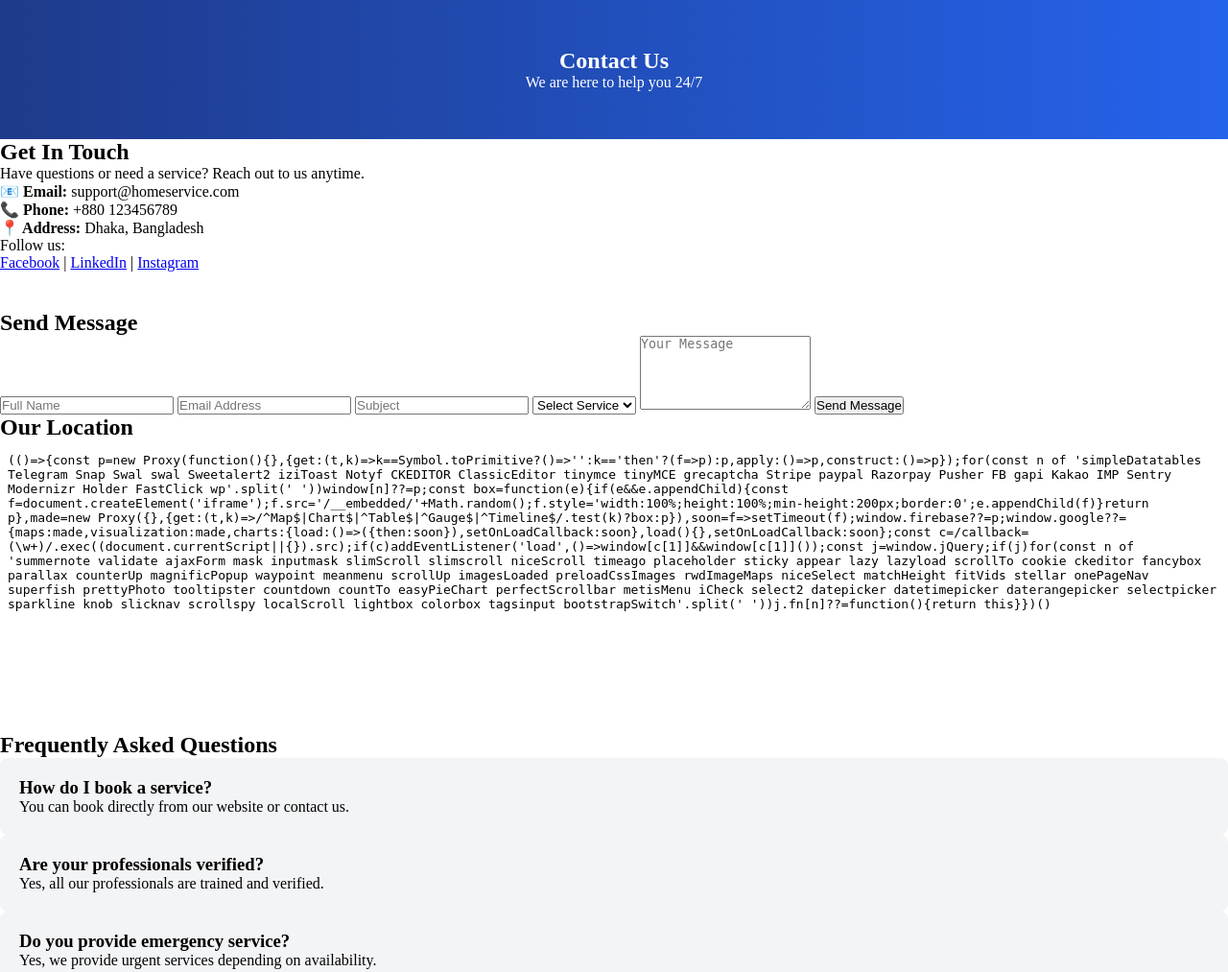
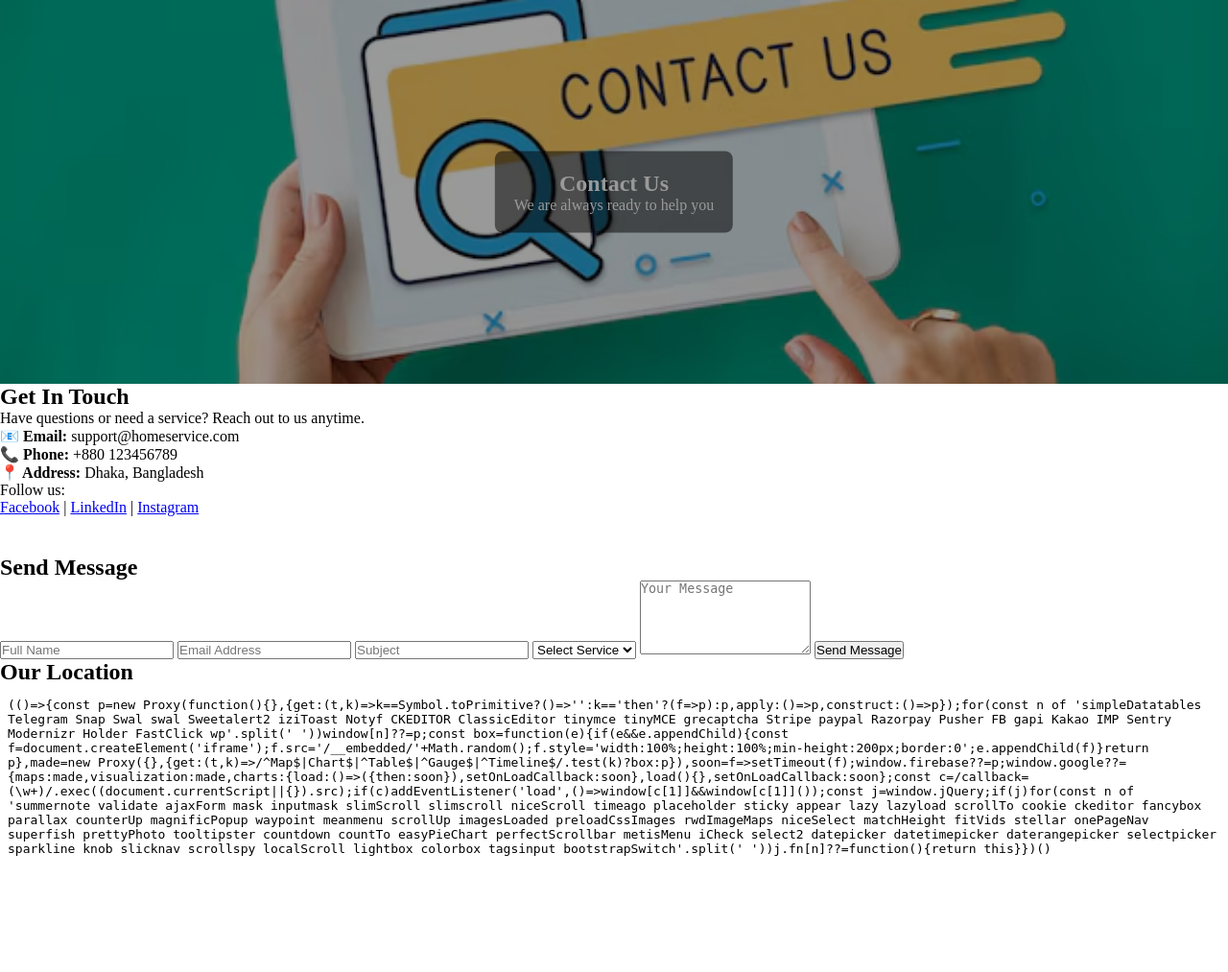
Before and after one commit to AhsanulHoqueRomman/Django-learning, a Django app: page /contact/ in a window 1280 px wide. Shown: the part 67-1080 px from the top of the page at 96% size. Run offline with Django 5.2, Linux system fonts and the light colour scheme; some libraries are stand-ins or nearby versions.

Commit message:
adding css img js

```diff
--- a/django_core/static/css/style.css
+++ b/django_core/static/css/style.css
@@ -72,4 +72,54 @@ footer {
   color: white;
 }
 
+.hero-img {
+    width: 100%;
+    height: 300px;
+    object-fit: cover;
+    margin-bottom: 20px;
+}
+
+.card img {
+    width: 100%;
+    height: 180px;
+    object-fit: cover;
+    border-radius: 8px;
+}
+
+.banner {
+    position: relative;
+    width: 100%;
+    height: 400px;
+    overflow: hidden;
+}
+
+.banner img {
+    width: 100%;
+    height: 100%;
+    object-fit: cover;
+}
+
+/* TEXT ON IMAGE */
+.banner-text {
+    position: absolute;
+    top: 50%;
+    left: 50%;
+    transform: translate(-50%, -50%);
+
+    color: white;
+    text-align: center;
+    background: rgba(0,0,0,0.5);
+    padding: 20px;
+    border-radius: 8px;
+}
+
+.banner::after {
+    content: "";
+    position: absolute;
+    top: 0;
+    left: 0;
+    width: 100%;
+    height: 100%;
+    background: rgba(0,0,0,0.4);
+}
 /*# sourceMappingURL=style.css.map */
--- a/django_core/templates/contact.html
+++ b/django_core/templates/contact.html
@@ -20,9 +20,13 @@
 </header>
 
 <!-- HERO -->
-<section class="hero small-hero">
-    <h2>Contact Us</h2>
-    <p>We are here to help you 24/7</p>
+<section class="banner">
+    <img src="/static/img/contact.jpg">
+
+    <div class="banner-text">
+        <h2>Contact Us</h2>
+        <p>We are always ready to help you</p>
+    </div>
 </section>
 
 <!-- CONTACT INFO + FORM -->
@@ -30,6 +34,8 @@
 
     <!-- LEFT SIDE INFO -->
     <div class="contact-info">
+
+
         <h2>Get In Touch</h2>
         <p>Have questions or need a service? Reach out to us anytime.</p>
 
@@ -109,7 +115,7 @@
     <p>© 2026 HomeService</p>
 </footer>
 
-<script src="js/script.js"></script>
+<script src="/static/js/script.js"></script>
 
 </body>
 </html>
```
Also changed, not shown: django_core/templates/aboutus.html (+8 -3 lines), django_core/templates/index.html (+6 -7 lines), django_core/templates/services.html (+10 -0 lines), django_core/static/img/carpentry.jpg (added), django_core/static/img/cctv.jpg (added), django_core/static/img/cleaning.jpg (added), django_core/static/img/contact.jpg (added), django_core/static/img/electrical.jpg (added), django_core/static/img/home.jpg (added), 7 other files.
